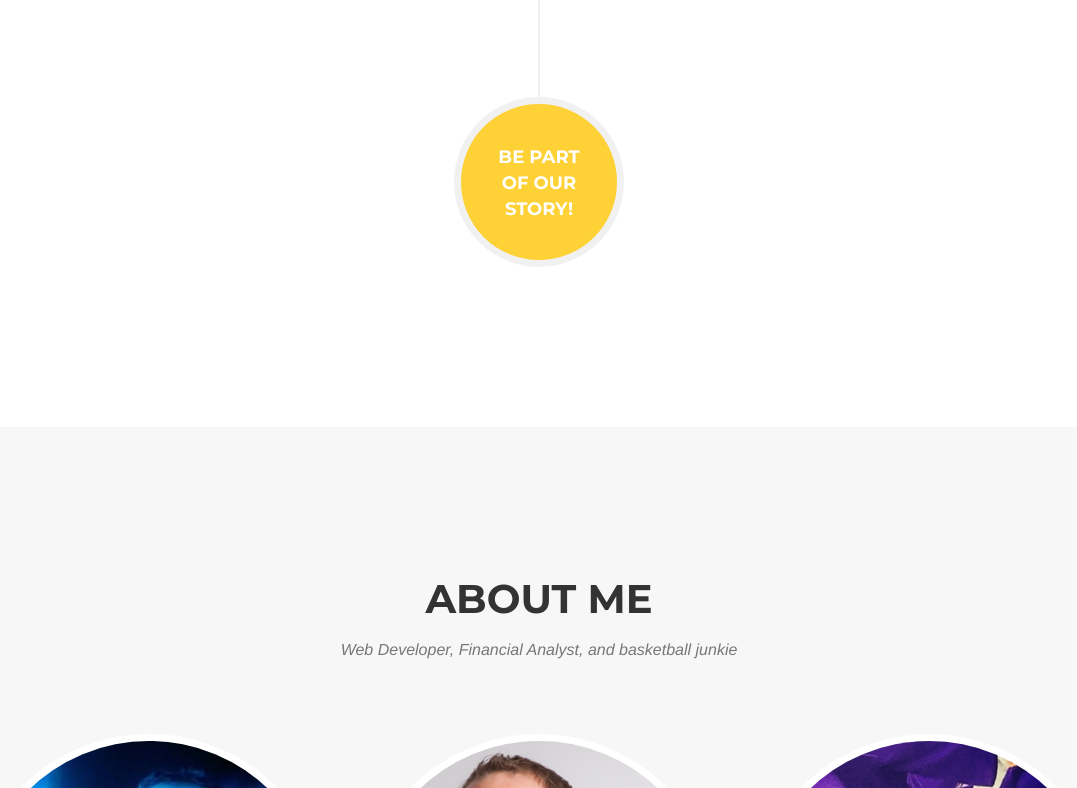
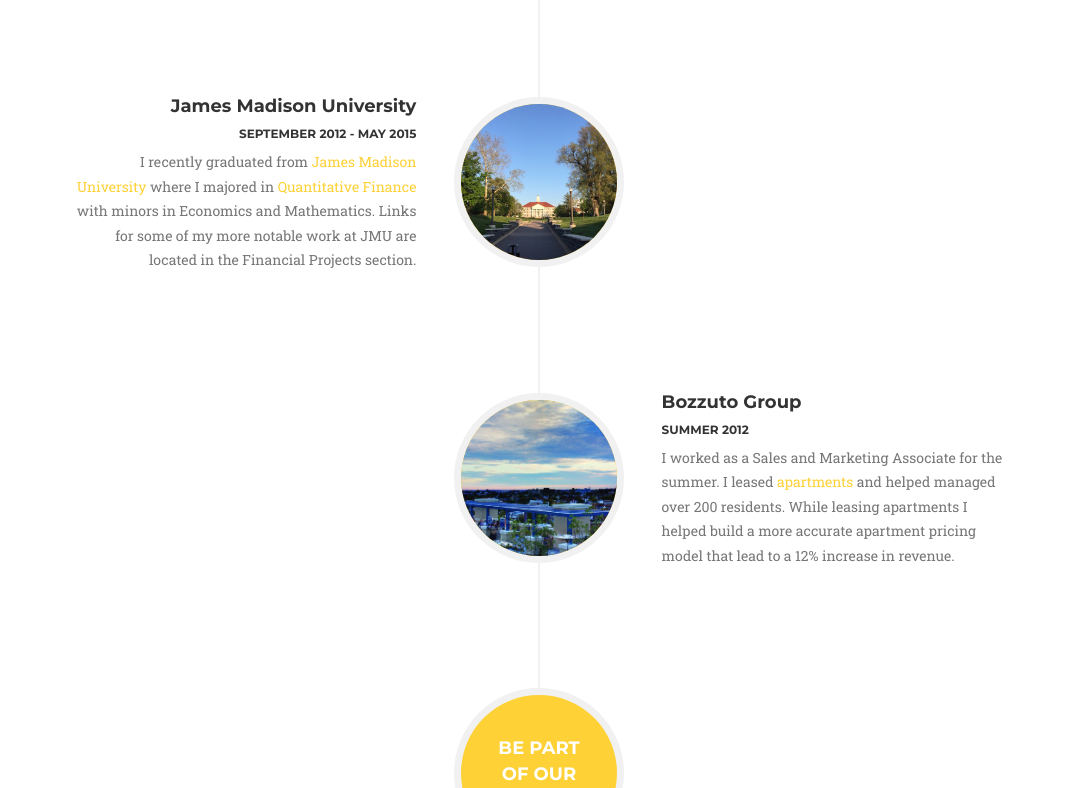
Before and after one commit to markmiller21/mark-miller-blog, a plain HTML site: page index.html in a window 1280 px wide. Shown: the part 3463-4251 px from the top of the page, without its empty margins (101-1178 px from the left). Drawn offline with nearby package versions, Linux system fonts and the light colour scheme; a web font is replaced by a local one.

Commit message:
add template for DBC & HFF experience in TimeLine

```diff
--- a/index.html
+++ b/index.html
@@ -248,6 +248,34 @@
                                 </div>
                                 <div class="timeline-body">
                                     <p class="text-muted">Worked as an <a href="http://www.kerburn.co.uk/">Investment Banking Summer Analyst</a> in the M&A Advisory Group.  Built full-scale financial models and pitch books to potential clients with possible acquisition targets.</p>
+                                </div>
+                            </div>
+                        </li>
+                        <li>
+                            <div class="timeline-image">
+                                <img class="img-circle img-responsive" src="img/about/jmu.jpg" alt="">
+                            </div>
+                            <div class="timeline-panel">
+                                <div class="timeline-heading">
+                                    <h4 class="subheading">James Madison University</h4>
+                                    <h6>September 2012 - May 2015</h6>
+                                </div>
+                                <div class="timeline-body">
+                                    <p class="text-muted">I recently graduated from <a href="https://www.jmu.edu/academics/undergraduate/majors/Quantitative%20Finance.shtml">James Madison University</a> where I majored in <a href="https://www.jmu.edu/academics/undergraduate/majors/Quantitative%20Finance.shtml"> Quantitative Finance</a> with minors in Economics and Mathematics.  Links for some of my more notable work at JMU are located in the Financial Projects section.</p>
+                                </div>
+                            </div>
+                        </li>
+                        <li class="timeline-inverted">
+                            <div class="timeline-image">
+                                <img class="img-circle img-responsive" src="img/about/park-place.jpg" alt="">
+                            </div>
+                            <div class="timeline-panel">
+                                <div class="timeline-heading">
+                                    <h4 class="subheading">Bozzuto Group</h4>
+                                    <h6>Summer 2012</h6>
+                                </div>
+                                <div class="timeline-body">
+                                    <p class="text-muted">I worked as a Sales and Marketing Associate for the summer.  I leased <a href="http://www.bozzuto.com/apartments/communities/67-park-place-at-petworth-metro">apartments</a> and helped managed over 200 residents.  While leasing apartments I helped build a more accurate apartment pricing model that lead to a 12% increase in revenue.</p>
                                 </div>
                             </div>
                         </li>
```
